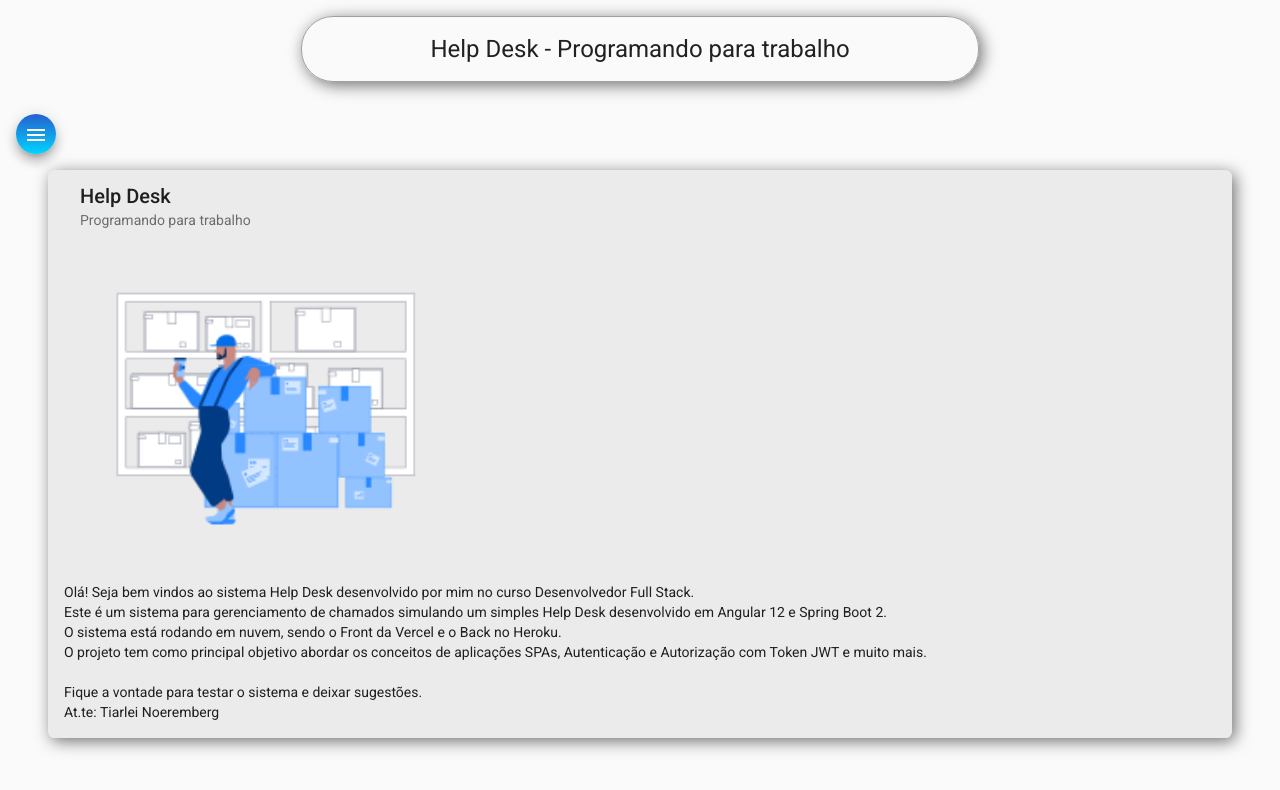
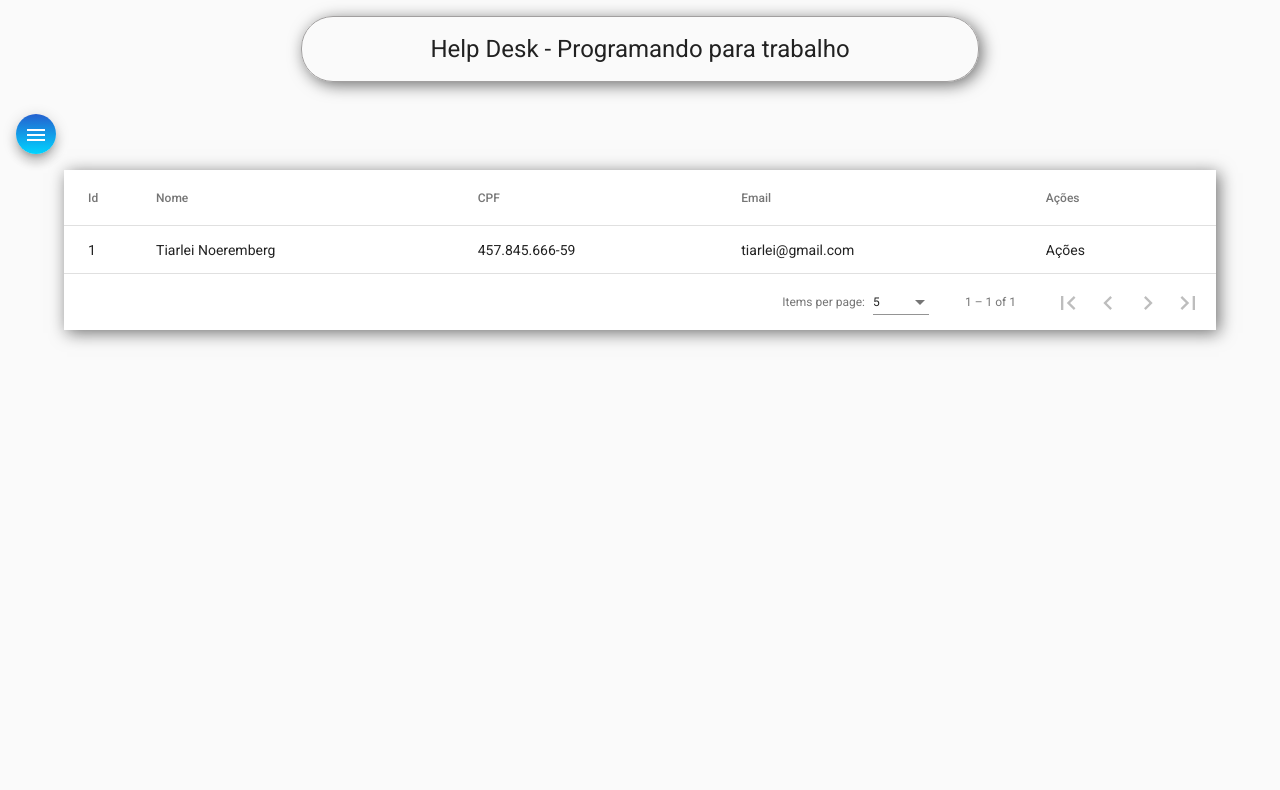
Before and after one commit to TiarleiNoeremberg/helpDesk-front, an Angular app: page /tecnicos in a window 1280 px wide. Before the commit this address led to /home. Shown: the top 790 px of the page. Built offline with nearby package versions, Linux system fonts and the light colour scheme.

Commit message:
Implementando componente TECNICO-LIST

```diff
--- a/src/app/components/header/header.component.css
+++ b/src/app/components/header/header.component.css
@@ -2,7 +2,6 @@
     display: flex;
     align-items: center;
     justify-content: center;
-
 }
 
 h1 {
--- a/src/app/components/home/home.component.css
+++ b/src/app/components/home/home.component.css
@@ -9,6 +9,4 @@
 img {
     height: 20rem;
     width: auto;
-    align-items: center;
-    justify-content: center;
 }
--- a/src/app/components/home/home.component.html
+++ b/src/app/components/home/home.component.html
@@ -11,7 +11,7 @@
         O sistema está rodando em nuvem, sendo o Front da Vercel e o Back no Heroku.<br/>
         O projeto tem como principal objetivo abordar os conceitos de aplicações SPAs, Autenticação e Autorização com Token JWT e muito mais.<br/><br/>
         Fique a vontade para testar o sistema e deixar sugestões.<br/>
-        At.te: Tiarlei Noeremberg
+        Atenciosamente Tiarlei Noeremberg
       </p>
     </mat-card-content>
 
--- a/src/app/components/nav/nav.component.css
+++ b/src/app/components/nav/nav.component.css
@@ -3,15 +3,15 @@
 }
 
 .sidenav {
-    width: 10rem;
+    width: 11rem;
     color: white;
     background: linear-gradient(180deg, rgba(2,0,36,1) 0%, rgba(37,97,207,1) 0%, rgba(0,212,255,1) 100%);
 }
 
 img {
-    width: 100%;
+    width: 80%;
     height: 7rem;
-    margin: auto auto auto auto;
+    margin: 1rem auto .2rem 1rem;
 }
 
 .sidenav a {
--- a/src/app/components/nav/nav.component.ts
+++ b/src/app/components/nav/nav.component.ts
@@ -11,7 +11,7 @@
   constructor(private router: Router) { }
 
   ngOnInit(): void {
-    this.router.navigate(['home'])
+    this.router.navigate(['tecnicos'])
   }
 
 }
--- a/src/app/components/tecnico/tecnico-list/tecnico-list.component.css
+++ b/src/app/components/tecnico/tecnico-list/tecnico-list.component.css
@@ -0,0 +1,13 @@
+.container {
+    width: 90%;
+    margin: auto;
+}
+
+table {
+    width: 100%;
+  }
+
+.mat-elevation-z8 {
+    margin: 1rem auto;
+    box-shadow: .2rem .2rem 1rem #707070;
+}
--- a/src/app/components/tecnico/tecnico-list/tecnico-list.component.html
+++ b/src/app/components/tecnico/tecnico-list/tecnico-list.component.html
@@ -1 +1,40 @@
-<p>tecnico-list works!</p>
+<div class="container">
+    <div class="mat-elevation-z8">
+        <table mat-table [dataSource]="dataSource">
+
+          <ng-container matColumnDef="id">
+            <th mat-header-cell *matHeaderCellDef> Id </th>
+            <td mat-cell *matCellDef="let element"> {{element.id}} </td>
+          </ng-container>
+
+          <ng-container matColumnDef="nome">
+            <th mat-header-cell *matHeaderCellDef> Nome </th>
+            <td mat-cell *matCellDef="let element"> {{element.nome}} </td>
+          </ng-container>
+
+          <ng-container matColumnDef="cpf">
+            <th mat-header-cell *matHeaderCellDef> CPF </th>
+            <td mat-cell *matCellDef="let element"> {{element.cpf}} </td>
+          </ng-container>
+
+          <ng-container matColumnDef="email">
+            <th mat-header-cell *matHeaderCellDef> Email </th>
+            <td mat-cell *matCellDef="let element"> {{element.email}} </td>
+          </ng-container>
+
+          <ng-container matColumnDef="acoes">
+            <th mat-header-cell *matHeaderCellDef> Ações </th>
+            <td mat-cell *matCellDef="let element"> Ações </td>
+          </ng-container>
+
+          <tr mat-header-row *matHeaderRowDef="displayedColumns"></tr>
+          <tr mat-row *matRowDef="let row; columns: displayedColumns;"></tr>
+        </table>
+
+        <mat-paginator [pageSizeOptions]="[5, 10, 20]"
+                       showFirstLastButtons
+                       aria-label="Select page of periodic elements">
+        </mat-paginator>
+      </div>
+
+</div>
--- a/src/app/components/tecnico/tecnico-list/tecnico-list.component.ts
+++ b/src/app/components/tecnico/tecnico-list/tecnico-list.component.ts
@@ -1,4 +1,7 @@
-import { Component, OnInit } from '@angular/core';
+import { Component, OnInit, ViewChild } from '@angular/core';
+import { MatPaginator } from '@angular/material/paginator';
+import { MatTableDataSource } from '@angular/material/table';
+import { Tecnico } from 'src/app/models/tecnico';
 
 @Component({
   selector: 'app-tecnico-list',
@@ -7,9 +10,31 @@
 })
 export class TecnicoListComponent implements OnInit {
 
+  ELEMENT_DATA: Tecnico[] = [
+    {
+      id: 1,
+      nome: 'Tiarlei Noeremberg',
+      cpf: '457.845.666-59',
+      email: 'tiarlei@gmail.com',
+      senha: '1234',
+      perfis: ['0'],
+      dataCriacao: '24/06/2023'
+    }
+  ]
+
+  displayedColumns: string[] = ['id', 'nome', 'cpf', 'email', 'acoes'];
+  dataSource = new MatTableDataSource<Tecnico>(this.ELEMENT_DATA);
+
   constructor() { }
 
   ngOnInit(): void {
   }
 
+
+  @ViewChild(MatPaginator) paginator: MatPaginator;
+
+  ngAfterViewInit() {
+    this.dataSource.paginator = this.paginator;
+  }
+
 }
--- /dev/null
+++ b/src/app/models/tecnico.ts
@@ -0,0 +1,9 @@
+export interface Tecnico {
+    id?: any;
+    nome: string;
+    cpf: string;
+    email: string;
+    senha: string;
+    perfis: string[];
+    dataCriacao: any;
+}
```
